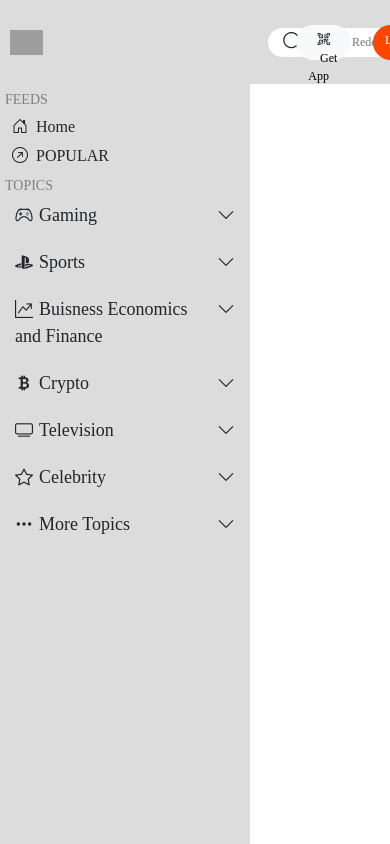
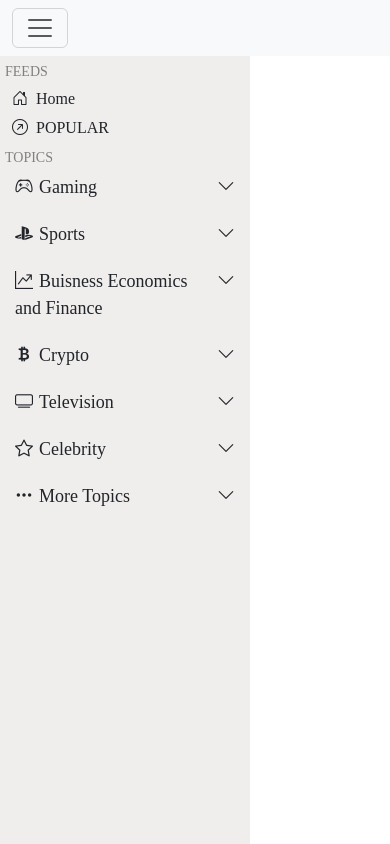
Before and after one commit to ashishreacts/Reddit-Clone, a React (Create React App) app: page / in a window 390 px wide. Shown: the top 844 px of the page. Built offline with nearby package versions, Linux system fonts and the light colour scheme; grey boxes are pictures that could not be loaded.

Commit message:
commit message

```diff
--- a/src/Navbar/Navbar.css
+++ b/src/Navbar/Navbar.css
@@ -1,148 +1,106 @@
-.main-nav {
-  background-color: gainsboro;
-  width: 100%;
-  display: flex;
-  align-items: center;
-  justify-content: space-between;
-  padding: 10px;
-  height: 10vh;
+.navbar {
+  background-color: #f8f9fa;
 }
 
-img {
-  height: 75px;
+.navbar-brand img {
+  height: 60px;
   width: auto;
 }
 
-.search-bar {
-  margin: 25px;
-  align-items: center;
-  justify-content: center;
-  min-width: 200px;
-  /*width of the page decreases below 200px component doesn't decrese in size*/
-  background-color: gainsboro;
-}
-
-.input-wrapper {
-  background-color: white;
-  width: 100%;
-  border-radius: 20px;
-  height: 1.8rem;
-  padding: 0 15px;
-  display: flex;
-  align-items: center;
-  margin-left: 200px;
-}
-
-.input-wrapper:hover {
-  border: 1px solid blue;
-}
-input {
-  background-color: transparent;
-  border: none;
-  height: 100%;
-  font-size: 1.2rem;
-  width: 100%;
-  margin-left: 5px;
-
+.form-control {
+  width: 450px;
+  margin: 0px 300px;
   border-radius: 20px;
 }
 
-input:focus {
-  outline: none;
+.btn-outline-success {
+  margin: 0px 50px;
+  border: none;
+  border-radius: 20px;
 }
 
-#search-icon {
-  color: gray;
+#userInfo {
+  display: flex;
+  align-items: center;
 }
 
-.btn {
-  margin-left: 10px;
+#username {
+  margin-right: 10px;
+}
+
+.logout {
+  background-color: orangered;
+  border: none;
+  cursor: pointer;
+  border: none;
+  border-radius: 20px;
+  width: 100px;
+  height: 40px;
+  margin-right: 250px;
+}
+
+.logout:hover {
+  text-decoration: underline;
+  background-color: rgb(241, 133, 94);
+}
+
+.modal-wrapper {
+  position: fixed;
+  top: 0;
+  left: 0;
+  width: 100%;
+  height: 100%;
+  background-color: rgba(0, 0, 0, 0.5);
+  z-index: 100;
+}
+
+.modal-container {
+  position: fixed;
+  top: 50%;
+  left: 50%;
+  transform: translate(-50%, -50%);
+  background-color: white;
+  padding: 20px;
+  border-radius: 5px;
+  box-shadow: 0 2px 5px rgba(0, 0, 0, 0.3);
+  z-index: 101;
+}
+
+.modal-h2 {
+  margin: 0 0 10px;
+}
+
+.modal-p {
+  margin-bottom: 20px;
+}
+
+.modal-text {
+  width: 100%;
+  margin-bottom: 10px;
+}
+
+.modal-btn {
+  display: block;
+  width: 50%;
+  padding: 10px;
+  background-color: #007bff;
+  color: white;
+  border: none;
+  border-radius: 5px;
+  cursor: pointer;
+}
+
+.modal-btn:hover {
+  background-color: #0069d9;
 }
 
 .btn-primary {
+  background-color: orangered;
+  border: none;
+  cursor: pointer;
+  border: none;
+  border-radius: 20px;
   width: 100px;
-  height: 35px;
-  margin: 19px;
-  margin-right: 150px;
-  border-radius: 20px;
-  border: none;
-  background-color: orangered;
+  height: 40px;
+  margin-right: 300px;
 }
-.btn:hover {
-  background-color: rgb(252, 89, 29);
-}
-.btn-light {
-  width: 150px;
-  height: 35px;
-  margin: 19px;
-  margin-left: 250px;
-  border-radius: 20px;
-  border: none;
-}
-.btn:hover {
-  background-color: rgba(220, 220, 220, 0.742);
-}
-
-.get {
-  margin: 10px;
-  font-style: normal;
-}
-
-#userInfo {
-  width: 200px;
-  height: 50px;
-  margin: 19px;
-  margin-left: 30px;
-  display: flex;
-}
-#username {
-  width: 50%;
-  height: 20px;
-  margin: 10px;
-}
-.logout {
-  width: 50%;
-  height: 35px;
-  margin: 7px;
-  border-radius: 20px;
-  border: none;
-  background-color: orangered;
-}
-.logout:hover {
-  background-color: rgb(252, 157, 123);
-}
-
-.search-icon {
-  font-size: 20px;
-}
-
-@media (max-width: 768px) {
-  .logo img {
-    height: 30px;
-  }
-
-  input[type="text"] {
-    width: 150px;
-  }
-
-  .btn {
-    margin-left: 5px;
-  }
-}
-
-@media (max-width: 576px) {
-  .logo img {
-    height: 25px;
-  }
-
-  input[type="text"] {
-    width: 120px;
-    font-size: 12px;
-    padding: 3px 8px;
-  }
-
-  .btn {
-    margin-left: 3px;
-    font-size: 12px;
-  }
-}
--- a/src/Navbar/Navbar.js
+++ b/src/Navbar/Navbar.js
@@ -9,33 +9,41 @@ const Navbar = ({ setResults }) => {
 
   return (
     <>
-      <nav className="main-nav">
-        <div className="logo">
-          <span>
+      <nav className="navbar navbar-expand-lg bg-body-tertiary">
+        <div className="container-fluid">
+          <button
+            className="navbar-toggler"
+            type="button"
+            data-bs-toggle="collapse"
+            data-bs-target="#navbarTogglerDemo01"
+            aria-controls="navbarTogglerDemo01"
+            aria-expanded="false"
+            aria-label="Toggle navigation"
+          >
+            <span className="navbar-toggler-icon"></span>
+          </button>
+          <div className="collapse navbar-collapse" id="navbarTogglerDemo01">
+            <a className="navbar-brand" href="#">
               <img
                 src="https://logos-world.net/wp-content/uploads/2020/10/Reddit-Logo.png"
                 alt="reddit"
               />
-          </span>
-        </div>
+            </a>
 
-        <div className="search-bar">
-          <span>
-            <div className="input-wrapper">
-              <div className="search-icon">
-                <i className="bi-search"></i>
-                <br />
-              </div>
-              <input type="text" placeholder="Search Reddit" />
-            </div>
-          </span>
-        </div>
-        <button type="button" className="btn btn-light">
+            <form className="d-flex" role="search">
+              <input
+                className="form-control me-2"
+                type="search"
+                placeholder="Search Reddit"
+                aria-label="Search"
+              />
+              <button className="btn btn-outline-success" type="submit">
                 <i className="bi-qr-code-scan">
                   <span className="get">Get App</span>{" "}
                 </i>
               </button>
-
+            </form>
+            {/* MODAL */}
             {user == null ? (
               <button
                 type="buttton"
@@ -56,9 +64,9 @@ const Navbar = ({ setResults }) => {
                 </button>
               </div>
             )}
-
-        {/* MODAL */}
             {showModal && <MyModal setUser={setUser} closeModal={closeModal} />}
+          </div>
+        </div>
       </nav>
     </>
   );
--- a/src/component/SidebarComponent/Sidebar.css
+++ b/src/component/SidebarComponent/Sidebar.css
@@ -5,7 +5,7 @@
 .sidebar {
   width: 250px;
   flex-shrink: 0;
-  background-color: gainsboro;
+  background-color: rgba(240, 237, 237, 0.984);
   height: 100%;
   overflow: auto;
 }
```
Lines whose indentation alone changed are shown as unchanged.
